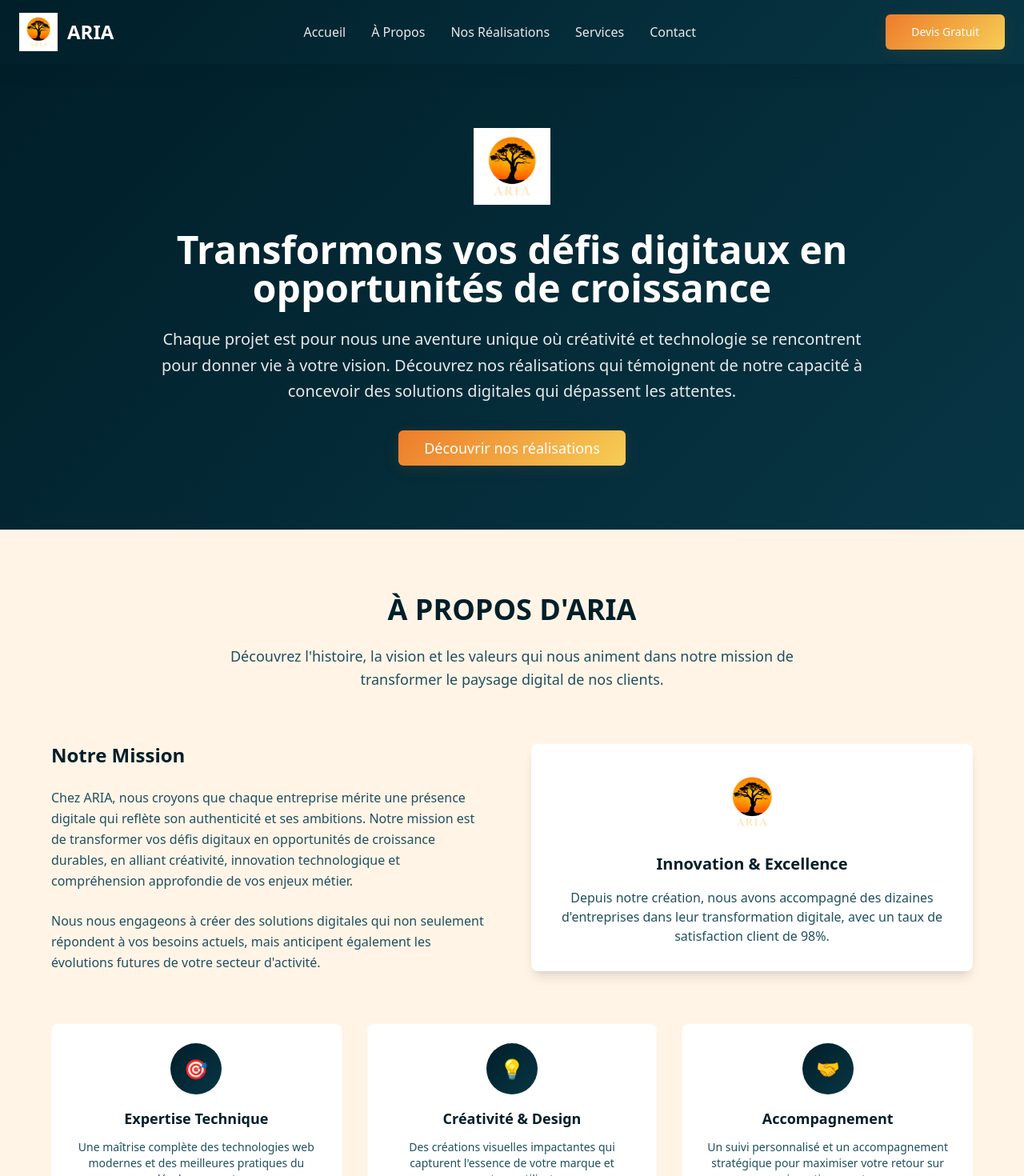
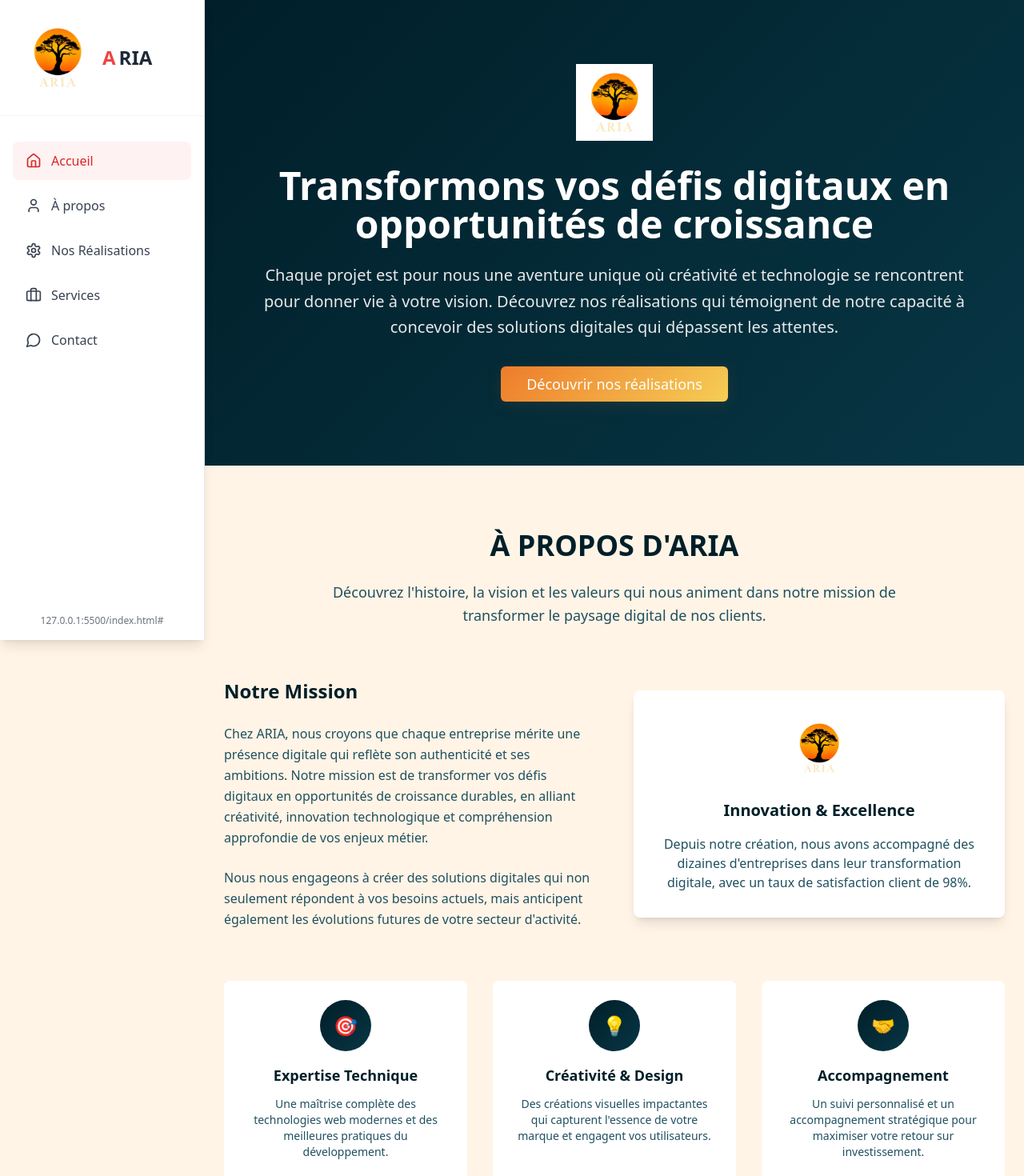
Before and after one commit to Martin42746284/aria-contact-header-18-9ca684d4, a React (Vite) app: page / in a window 1280 px wide. Shown: the top 1470 px of the page at 80% size. Built offline with nearby package versions, Linux system fonts and the light colour scheme.

Commit message:
tena oe mofification be

```diff
--- a/src/components/Header.tsx
+++ b/src/components/Header.tsx
@@ -1,51 +1,83 @@
-import { Button } from "@/components/ui/button";
-import ariaLogo from "@/assets/aria-logo.png";
+import { Home, User, Settings, Briefcase, MessageCircle } from "lucide-react";
 
 const Header = () => {
   return (
-    <header className="bg-gradient-hero shadow-elegant sticky top-0 z-50">
-      <div className="container mx-auto px-6 py-4">
-        <div className="flex items-center justify-between">
-          {/* Logo */}
-          <div className="flex items-center space-x-3">
+    <div className="bg-gray-50">
+      {/* Sidebar */}
+      <div className="fixed left-0 top-0 h-full w-64 bg-white shadow-lg border-r border-gray-200 z-50">
+        {/* Logo Section */}
+        <div className="p-6 border-b border-gray-100">
+          <div className="flex items-center space-x-2">
+            {/* Logo Image */}
             <img
-              src={ariaLogo}
-              alt="ARIA Logo"
-              className="h-12 w-12"
+              src="src/assets/aria-logo.png"
+              alt="Logo ARIAA"
+              className="h-24 w-24 object-contain"
             />
-            <h1 className="text-2xl font-bold text-white">ARIA</h1>
+            {/* Texte ARIAA */}
+            <div className="flex items-center">
+              <span className="text-red-500 text-2xl font-bold">A</span>
+              <span className="text-gray-800 text-2xl font-bold mx-1">RIA</span>
+            </div>
           </div>
+        </div>
 
-          {/* Navigation */}
-          <nav className="hidden md:flex items-center space-x-8">
-            <a href="#accueil" className="text-white/90 hover:text-white transition-colors">
-              Accueil
+        {/* Navigation Menu */}
+        <nav className="mt-8">
+          <div className="px-4 space-y-2">
+            <a
+              href="#accueil"
+              className="flex items-center space-x-3 px-4 py-3 text-red-600 bg-red-50 rounded-lg hover:bg-red-100 transition-colors group"
+            >
+              <Home className="h-5 w-5" />
+              <span className="font-medium">Accueil</span>
             </a>
-            <a href="#apropos" className="text-white/90 hover:text-white transition-colors">
-               À Propos
+            <a
+              href="#apropos"
+              className="flex items-center space-x-3 px-4 py-3 text-gray-700 hover:bg-gray-100 rounded-lg transition-colors group"
+            >
+              <User className="h-5 w-5" />
+              <span className="font-medium">À propos</span>
+            </a>
+            <a
+              href="#realisations"
+              className="flex items-center space-x-3 px-4 py-3 text-gray-700 hover:bg-gray-100 rounded-lg transition-colors group"
+            >
+              <Settings className="h-5 w-5" />
+              <span className="font-medium"> Nos Réalisations</span>
 
             </a>
-            <a href="#realisations" className="text-white/90 hover:text-white transition-colors">
-              Nos Réalisations
+            <a
+              href=" #services"
+              className="flex items-center space-x-3 px-4 py-3 text-gray-700 hover:bg-gray-100 rounded-lg transition-colors group"
+            >
+              <Briefcase className="h-5 w-5" />
+              <span className="font-medium">Services</span>
 
             </a>
-            <a href="#services" className="text-white/90 hover:text-white transition-colors">
+            <a
+              href="#contact"
+              className="flex items-center space-x-3 px-4 py-3 text-gray-700 hover:bg-gray-100 rounded-lg transition-colors group"
+            >
+              <MessageCircle className="h-5 w-5" />
+              <span className="font-medium">Contact</span>
+            </a>
+          </div>
+        </nav>
 
-               Services
-
-            </a>
-            <a href="#contact" className="text-white/90 hover:text-white transition-colors">
-              Contact
-            </a>
-          </nav>
-
-          {/* CTA Button */}
-          <Button variant="sunset" size="lg">
-            Devis Gratuit
-          </Button>
+        {/* Footer info */}
+        <div className="absolute bottom-4 left-4 right-4">
+          <div className="text-xs text-gray-500 text-center">
+            127.0.0.1:5500/index.html#
+          </div>
         </div>
       </div>
-    </header>
+
+      {/* Main Content Area */}
+      <div className="ml-64">
+        {/* Le contenu sera injecté ici */}
+      </div>
+    </div>
   );
 };
 
--- a/src/index.css
+++ b/src/index.css
@@ -1,10 +1,6 @@
 @tailwind base;
 @tailwind components;
 @tailwind utilities;
-
-/* Definition of the design system. All colors, gradients, fonts, etc should be defined here.
-All colors MUST be HSL.
-*/
 
 @layer base {
   :root {
@@ -17,14 +13,13 @@ All colors MUST be HSL.
     --popover: 0 0% 100%;
     --popover-foreground: 195 100% 8%;
 
-    /* Aria brand colors inspired by the sunset logo */
-    --primary: 195 100% 8%; /* Deep teal from logo */
+    --primary: 195 100% 8%;
     --primary-foreground: 0 0% 100%;
 
-    --secondary: 35 100% 85%; /* Warm cream/sand */
+    --secondary: 35 100% 85%;
     --secondary-foreground: 195 100% 8%;
 
-    --accent: 25 85% 55%; /* Sunset orange */
+    --accent: 25 85% 55%;
     --accent-foreground: 0 0% 100%;
 
     --muted: 35 100% 95%;
@@ -37,75 +32,35 @@ All colors MUST be HSL.
     --input: 35 50% 95%;
     --ring: 25 85% 55%;
 
-    /* Custom Aria design tokens */
     --aria-sunset: 25 85% 55%;
     --aria-gold: 45 90% 65%;
     --aria-teal: 195 100% 8%;
     --aria-cream: 35 100% 95%;
 
-    /* Gradients */
     --gradient-sunset: linear-gradient(135deg, hsl(25 85% 55%), hsl(45 90% 65%));
     --gradient-hero: linear-gradient(135deg, hsl(195 100% 8%), hsl(195 80% 15%));
 
-    /* Shadows */
     --shadow-elegant: 0 10px 30px -10px hsl(195 100% 8% / 0.2);
     --shadow-card: 0 4px 20px hsl(25 85% 55% / 0.1);
 
     --radius: 0.5rem;
+  }
+}
 
-    --sidebar-background: 0 0% 98%;
-
-    --sidebar-foreground: 240 5.3% 26.1%;
-
-    --sidebar-primary: 240 5.9% 10%;
-
-    --sidebar-primary-foreground: 0 0% 98%;
-
-    --sidebar-accent: 240 4.8% 95.9%;
-
-    --sidebar-accent-foreground: 240 5.9% 10%;
-
-    --sidebar-border: 220 13% 91%;
-
-    --sidebar-ring: 217.2 91.2% 59.8%;
+@layer utilities {
+  .text-balance {
+    text-wrap: balance;
   }
 
-  .dark {
-    --background: 222.2 84% 4.9%;
-    --foreground: 210 40% 98%;
+  .content-container {
+    margin-left: 16rem; /* 64 * 4 = 256px */
+    max-width: 80rem; /* 1280px */
+    width: calc(100% - 16rem);
+  }
 
-    --card: 222.2 84% 4.9%;
-    --card-foreground: 210 40% 98%;
-
-    --popover: 222.2 84% 4.9%;
-    --popover-foreground: 210 40% 98%;
-
-    --primary: 210 40% 98%;
-    --primary-foreground: 222.2 47.4% 11.2%;
-
-    --secondary: 217.2 32.6% 17.5%;
-    --secondary-foreground: 210 40% 98%;
-
-    --muted: 217.2 32.6% 17.5%;
-    --muted-foreground: 215 20.2% 65.1%;
-
-    --accent: 217.2 32.6% 17.5%;
-    --accent-foreground: 210 40% 98%;
-
-    --destructive: 0 62.8% 30.6%;
-    --destructive-foreground: 210 40% 98%;
-
-    --border: 217.2 32.6% 17.5%;
-    --input: 217.2 32.6% 17.5%;
-    --ring: 212.7 26.8% 83.9%;
-    --sidebar-background: 240 5.9% 10%;
-    --sidebar-foreground: 240 4.8% 95.9%;
-    --sidebar-primary: 224.3 76.3% 48%;
-    --sidebar-primary-foreground: 0 0% 100%;
-    --sidebar-accent: 240 3.7% 15.9%;
-    --sidebar-accent-foreground: 240 4.8% 95.9%;
-    --sidebar-border: 240 3.7% 15.9%;
-    --sidebar-ring: 217.2 91.2% 59.8%;
+  .hero-padding {
+    padding-top: 3rem;
+    padding-bottom: 5rem;
   }
 }
 
@@ -113,7 +68,6 @@ All colors MUST be HSL.
   * {
     @apply border-border;
   }
-
   body {
     @apply bg-background text-foreground;
   }
--- a/src/pages/Index.tsx
+++ b/src/pages/Index.tsx
@@ -89,7 +89,7 @@ const projects = [
 
 const Index = () => {
   return (
-    <div className="min-h-screen bg-aria-cream">
+    <div className="min-h-screen bg-aria-cream pl-64 scroll-smooth transition-all duration-300">
       <Header />
 
       {/* Hero Section */}
@@ -97,11 +97,7 @@ const Index = () => {
         <div className="container mx-auto px-6">
           <div className="max-w-4xl mx-auto text-center">
             <div className="flex justify-center mb-8">
-              <img
-                src={ariaLogo}
-                alt="ARIA Logo"
-                className="h-24 w-24"
-              />
+              <img src={ariaLogo} alt="ARIA Logo" className="h-24 w-24" />
             </div>
             <h1 className="text-5xl font-bold mb-6">
               Transformons vos défis digitaux en opportunités de croissance
@@ -117,7 +113,8 @@ const Index = () => {
           </div>
         </div>
       </section>
-         {/* À Propos */}
+
+      {/* À Propos */}
       <section id="apropos" className="py-20 bg-aria-cream">
         <div className="container mx-auto px-6">
           <div className="max-w-6xl mx-auto">
@@ -149,11 +146,7 @@ const Index = () => {
               </div>
               <div className="bg-white p-8 rounded-lg shadow-lg">
                 <div className="flex justify-center mb-6">
-                  <img
-                    src={ariaLogo}
-                    alt="ARIA Innovation"
-                    className="h-20 w-20"
-                  />
+                  <img src={ariaLogo} alt="ARIA Innovation" className="h-20 w-20" />
                 </div>
                 <div className="text-center">
                   <h4 className="text-xl font-bold text-aria-teal mb-4">
@@ -168,88 +161,38 @@ const Index = () => {
             </div>
 
             <div className="grid grid-cols-1 md:grid-cols-3 gap-8 mb-16">
-              <div className="bg-white p-6 rounded-lg text-center">
-                <div className="w-16 h-16 bg-gradient-hero rounded-full flex items-center justify-center mx-auto mb-4">
-                  <span className="text-2xl font-bold text-white">🎯</span>
+              {[
+                { icon: "🎯", title: "Expertise Technique", desc: "Une maîtrise complète des technologies web modernes et des meilleures pratiques du développement." },
+                { icon: "💡", title: "Créativité & Design", desc: "Des créations visuelles impactantes qui capturent l'essence de votre marque et engagent vos utilisateurs." },
+                { icon: "🤝", title: "Accompagnement", desc: "Un suivi personnalisé et un accompagnement stratégique pour maximiser votre retour sur investissement." },
+              ].map((item, i) => (
+                <div key={i} className="bg-white p-6 rounded-lg text-center">
+                  <div className="w-16 h-16 bg-gradient-hero rounded-full flex items-center justify-center mx-auto mb-4">
+                    <span className="text-2xl font-bold text-white">{item.icon}</span>
+                  </div>
+                  <h4 className="text-lg font-bold text-aria-teal mb-3">{item.title}</h4>
+                  <p className="text-muted-foreground text-sm">{item.desc}</p>
                 </div>
-                <h4 className="text-lg font-bold text-aria-teal mb-3">
-                  Expertise Technique
-                </h4>
-                <p className="text-muted-foreground text-sm">
-                  Une maîtrise complète des technologies web modernes et des meilleures pratiques du développement.
-                </p>
-              </div>
-
-              <div className="bg-white p-6 rounded-lg text-center">
-                <div className="w-16 h-16 bg-gradient-hero rounded-full flex items-center justify-center mx-auto mb-4">
-                  <span className="text-2xl font-bold text-white">💡</span>
-                </div>
-                <h4 className="text-lg font-bold text-aria-teal mb-3">
-                  Créativité & Design
-                </h4>
-                <p className="text-muted-foreground text-sm">
-                  Des créations visuelles impactantes qui capturent l'essence de votre marque et engagent vos utilisateurs.
-                </p>
-              </div>
-
-              <div className="bg-white p-6 rounded-lg text-center">
-                <div className="w-16 h-16 bg-gradient-hero rounded-full flex items-center justify-center mx-auto mb-4">
-                  <span className="text-2xl font-bold text-white">🤝</span>
-                </div>
-                <h4 className="text-lg font-bold text-aria-teal mb-3">
-                  Accompagnement
-                </h4>
-                <p className="text-muted-foreground text-sm">
-                  Un suivi personnalisé et un accompagnement stratégique pour maximiser votre retour sur investissement.
-                </p>
-              </div>
+              ))}
             </div>
 
             <div className="bg-white p-8 rounded-lg">
-              <h3 className="text-2xl font-bold text-aria-teal mb-6 text-center">
-                Nos Valeurs
-              </h3>
+              <h3 className="text-2xl font-bold text-aria-teal mb-6 text-center">Nos Valeurs</h3>
               <div className="grid grid-cols-1 md:grid-cols-2 gap-8">
-                <div className="space-y-4">
-                  <div className="flex items-start space-x-3">
+                {[
+                  { title: "Transparence", desc: "Communication claire et honnête à chaque étape du projet." },
+                  { title: "Excellence", desc: "Recherche constante de la perfection dans chaque détail." },
+                  { title: "Innovation", desc: "Adoption des dernières technologies et tendances du marché." },
+                  { title: "Partenariat", desc: "Construction de relations durables basées sur la confiance mutuelle." },
+                ].map((val, i) => (
+                  <div key={i} className="flex items-start space-x-3">
                     <span className="w-2 h-2 bg-aria-teal rounded-full mt-2 flex-shrink-0"></span>
                     <div>
-                      <h4 className="font-bold text-aria-teal mb-1">Transparence</h4>
-                      <p className="text-muted-foreground text-sm">
-                        Communication claire et honnête à chaque étape du projet.
-                      </p>
+                      <h4 className="font-bold text-aria-teal mb-1">{val.title}</h4>
+                      <p className="text-muted-foreground text-sm">{val.desc}</p>
                     </div>
                   </div>
-                  <div className="flex items-start space-x-3">
-                    <span className="w-2 h-2 bg-aria-teal rounded-full mt-2 flex-shrink-0"></span>
-                    <div>
-                      <h4 className="font-bold text-aria-teal mb-1">Excellence</h4>
-                      <p className="text-muted-foreground text-sm">
-                        Recherche constante de la perfection dans chaque détail.
-                      </p>
-                    </div>
-                  </div>
-                </div>
-                <div className="space-y-4">
-                  <div className="flex items-start space-x-3">
-                    <span className="w-2 h-2 bg-aria-teal rounded-full mt-2 flex-shrink-0"></span>
-                    <div>
-                      <h4 className="font-bold text-aria-teal mb-1">Innovation</h4>
-                      <p className="text-muted-foreground text-sm">
-                        Adoption des dernières technologies et tendances du marché.
-                      </p>
-                    </div>
-                  </div>
-                  <div className="flex items-start space-x-3">
-                    <span className="w-2 h-2 bg-aria-teal rounded-full mt-2 flex-shrink-0"></span>
-                    <div>
-                      <h4 className="font-bold text-aria-teal mb-1">Partenariat</h4>
-                      <p className="text-muted-foreground text-sm">
-                        Construction de relations durables basées sur la confiance mutuelle.
-                      </p>
-                    </div>
-                  </div>
-                </div>
+                ))}
               </div>
             </div>
           </div>
@@ -260,16 +203,13 @@ const Index = () => {
       <section id="realisations" className="py-20">
         <div className="container mx-auto px-6">
           <div className="text-center mb-16">
-            <h2 className="text-4xl font-bold text-aria-teal mb-6">
-              NOS RÉALISATIONS
-            </h2>
+            <h2 className="text-4xl font-bold text-aria-teal mb-6">NOS RÉALISATIONS</h2>
             <p className="text-lg text-muted-foreground max-w-3xl mx-auto leading-relaxed">
               Laissez-vous inspirer par ces histoires de transformation digitale réussie.
               Chaque projet reflète notre engagement à comprendre les enjeux spécifiques
               de chaque secteur et à concevoir des solutions sur mesure.
             </p>
           </div>
-
           <div className="grid grid-cols-1 lg:grid-cols-2 gap-8 max-w-7xl mx-auto">
             {projects.map((project, index) => (
               <ProjectCard key={index} {...project} />
@@ -278,7 +218,7 @@ const Index = () => {
         </div>
       </section>
 
-      {/* Notre Approche */}
+      {/* Services */}
       <section id="services" className="py-20 bg-white">
         <div className="container mx-auto px-6">
           <div className="text-center mb-16">
@@ -289,56 +229,33 @@ const Index = () => {
 
           <div className="max-w-6xl mx-auto">
             <div className="grid grid-cols-1 md:grid-cols-2 gap-12">
-              <div className="space-y-8">
-                <div className="bg-aria-cream p-6 rounded-lg">
-                  <h3 className="text-xl font-bold text-aria-teal mb-3">
-                    1. Approche sur mesure pour chaque secteur
-                  </h3>
-                  <p className="text-muted-foreground leading-relaxed">
-                    Chaque industrie a ses propres particularités et exigences. Notre approche sur mesure nous permet
-                    d'adapter nos solutions aux besoins spécifiques de chaque secteur, garantissant ainsi une pertinence
-                    et une efficacité maximales.
-                  </p>
+              {[
+                {
+                  title: "1. Approche sur mesure pour chaque secteur",
+                  desc: "Chaque industrie a ses propres particularités et exigences. Notre approche sur mesure nous permet d'adapter nos solutions aux besoins spécifiques de chaque secteur, garantissant ainsi une pertinence et une efficacité maximales."
+                },
+                {
+                  title: "2. Qualité visuelle et technique alignée sur les standards actuels",
+                  desc: "Nous sommes déterminés à fournir des produits qui non seulement sont esthétiquement plaisants mais aussi techniquement robustes, offrant ainsi une expérience utilisateur exceptionnelle."
+                },
+                {
+                  title: "3. Sites performants, rapides et centrés utilisateur",
+                  desc: "La performance et la rapidité sont essentielles pour offrir une expérience fluide et agréable. Nos sites sont conçus pour être rapides et réactifs, créons des interfaces intuitives et accessibles."
+                },
+                {
+                  title: "4. Processus collaboratif et accompagnement stratégique",
+                  desc: "Nous croyons en l'importance du travail d'équipe et de la collaboration avec nos clients. En offrant un accompagnement stratégique, nous aidons nos clients à maximiser leur retour sur investissement."
+                }
+              ].map((item, i) => (
+                <div key={i} className="bg-aria-cream p-6 rounded-lg">
+                  <h3 className="text-xl font-bold text-aria-teal mb-3">{item.title}</h3>
+                  <p className="text-muted-foreground leading-relaxed">{item.desc}</p>
                 </div>
-
-                <div className="bg-aria-cream p-6 rounded-lg">
-                  <h3 className="text-xl font-bold text-aria-teal mb-3">
-                    2. Qualité visuelle et technique alignée sur les standards actuels
-                  </h3>
-                  <p className="text-muted-foreground leading-relaxed">
-                    Nous sommes déterminés à fournir des produits qui non seulement sont esthétiquement plaisants mais
-                    aussi techniquement robustes, offrant ainsi une expérience utilisateur exceptionnelle.
-                  </p>
-                </div>
-              </div>
-
-              <div className="space-y-8">
-                <div className="bg-aria-cream p-6 rounded-lg">
-                  <h3 className="text-xl font-bold text-aria-teal mb-3">
-                    3. Sites performants, rapides et centrés utilisateur
-                  </h3>
-                  <p className="text-muted-foreground leading-relaxed">
-                    La performance et la rapidité sont essentielles pour offrir une expérience fluide et agréable.
-                    Nos sites sont conçus pour être rapides et réactifs, créons des interfaces intuitives et accessibles.
-                  </p>
-                </div>
-
-                <div className="bg-aria-cream p-6 rounded-lg">
-                  <h3 className="text-xl font-bold text-aria-teal mb-3">
-                    4. Processus collaboratif et accompagnement stratégique
-                  </h3>
-                  <p className="text-muted-foreground leading-relaxed">
-                    Nous croyons en l'importance du travail d'équipe et de la collaboration avec nos clients.
-                    En offrant un accompagnement stratégique, nous aidons nos clients à maximiser leur retour sur investissement.
-                  </p>
-                </div>
-              </div>
+              ))}
             </div>
           </div>
         </div>
       </section>
-
-
 
       <Footer />
     </div>
```
